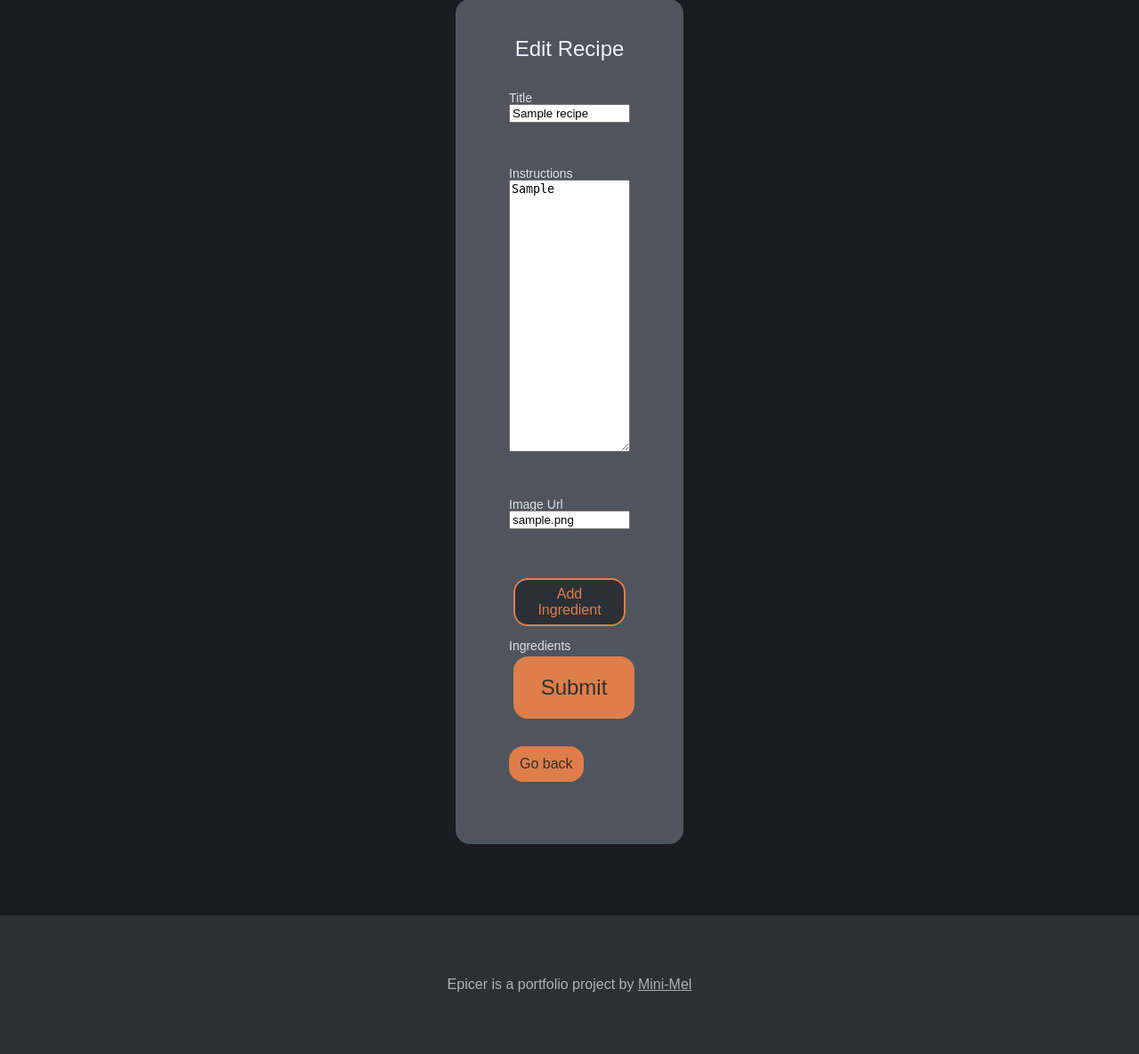
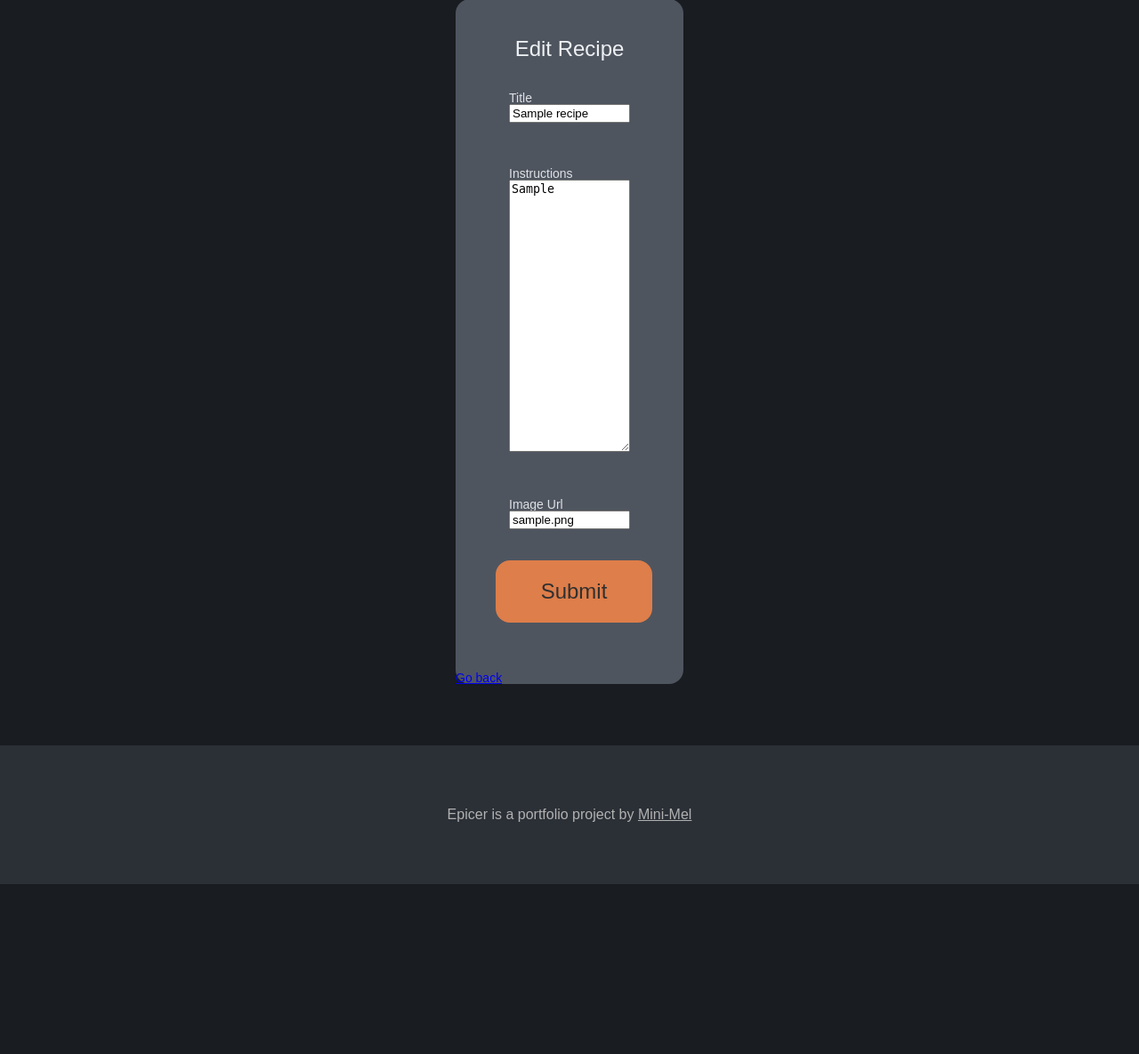
Before and after one commit to Mini-mel/epicer, a Node server app: template views/recipes/edit.ejs in a window 1280 px wide. Shown: the part 145-1330 px from the top of the page at 89% size. After the commit the page ends 1139 px from the top, so only its background shows below. Run offline with Node 20, Linux system fonts and the light colour scheme; tables that the repository leaves empty hold one stand-in row (values such as "Sample post"); the template is opened without the code that fills it: values that come from a table or form of the project are taken from there, most other values are stand-ins (such as "Sample title", 1, 10 or a date in 2020); some libraries are stand-ins or nearby versions.

Commit message:
add put route, edit page, functionality

```diff
--- a/index.js
+++ b/index.js
@@ -4,6 +4,7 @@
 const app = express();
 const mongoose = require("mongoose");
 const Recipe = require("./models/recipe");
+const methodOverride = require("method-override");
 
 //--------Connect to Database--------
 mongoose.connect("mongodb://localhost:27017/epicer", {
@@ -25,6 +26,7 @@
 
 app.use(express.static(path.join(__dirname, "public")));
 app.use(express.urlencoded({ extended: true }));
+app.use(methodOverride("_method"));
 
 //--------Routes--------
 app.get("/recipes", async (req, res) => {
@@ -54,6 +56,13 @@
   res.render("recipes/edit", { recipe });
 });
 
+app.put("/recipes/:id", async (req, res) => {
+  const { id } = req.params;
+  console.log(req.body);
+  const recipe = await Recipe.findByIdAndUpdate(id, { ...req.body.recipe });
+  res.redirect(`/recipes/${recipe._id}`);
+});
+
 app.get("/", (req, res) => {
   res.redirect("/recipes");
 });
--- a/package.json
+++ b/package.json
@@ -13,6 +13,7 @@
   "dependencies": {
     "ejs-mate": "^4.0.0",
     "express": "^4.18.2",
+    "method-override": "^3.0.0",
     "mongoose": "^7.6.3",
     "react": "^18.2.0",
     "react-dom": "^18.2.0",
--- a/views/recipes/edit.ejs
+++ b/views/recipes/edit.ejs
@@ -2,7 +2,7 @@
 
 <main class="form-main">
     <div class="form-card">
-        <form class="form-content" action="/recipes" method="PUT">
+        <form class="form-content" action="/recipes/<%=recipe._id%>?_method=PUT" method="POST">
             <h1>Edit Recipe</h1>
             <div class="form-field">
                 <label for="title">Title</label><br>
@@ -20,39 +20,11 @@
                 <input type="url" id="image" name="recipe[image]" aria-label="image url" value="<%=recipe.image %>" required>
             </div>
 
-            <div class="form-field">
-                <button type="button" class="add-field-button" id="addFieldButton" onclick="addField();">Add
-                    Ingredient</button><br>
-                <label for="ingredients">Ingredients</label><br>
-
-                <div id="add-field-div">
-                      <a href="<%= `/users/${user._id}/delete?_method=DELETE` %>"
-
-                    <%Object.entries(recipe.ingredients).forEach((ingredient) => {%>
-                    <input type="text" class="ingredients" id="ingredients"
-                        name="<recipe[ingredients][<%=ingredient[1].id %>][name]>" aria-label="ingredient" value="<%=ingredient[1].name%>" required>
-
-                    <input type="number" value="1" min="0.1" max="100" step="0.1"
-                        name="recipe[ingredients][' + ingredientsCounter + '][amount]" aria-label="amount of ingredient" value="<%=ingredient[1].amount%>">
-
-                    <select name="recipe[ingredients][' + ingredientsCounter + '][unit]" aria-label="units of measurement" value="<%=ingredient[1].unit%>">
-                    <option></option>
-                    <option>To taste</option>
-                    <option>cup(s)</option>
-                    <option>tsp(s)</option>
-                    <option>tbsp(s)</option>
-                    <option>gallon(s)</option>
-                    <option>quart(s)</option>
-                    </select>
-                    <%})%>
-
-                </div>
-
                 <button class="center-button">Submit</button>
         </form>
 
 
-        <a href="/recipes/<%=recipe._id%>" class=card-link data-cy="editRecipe">Go back</a>
+        <a href="/recipes/<%=recipe._id%>" class=form-button data-cy="editRecipe">Go back</a>
     </div>
 </main>
 
--- a/views/recipes/new.ejs
+++ b/views/recipes/new.ejs
@@ -1,4 +1,5 @@
 <%layout("layouts/boilerplate");%>
+
 <main class="form-main">
     <div class="form-card">
         <form class="form-content" action="/recipes" method="POST">
```
Also changed, not shown: 1 other file.
